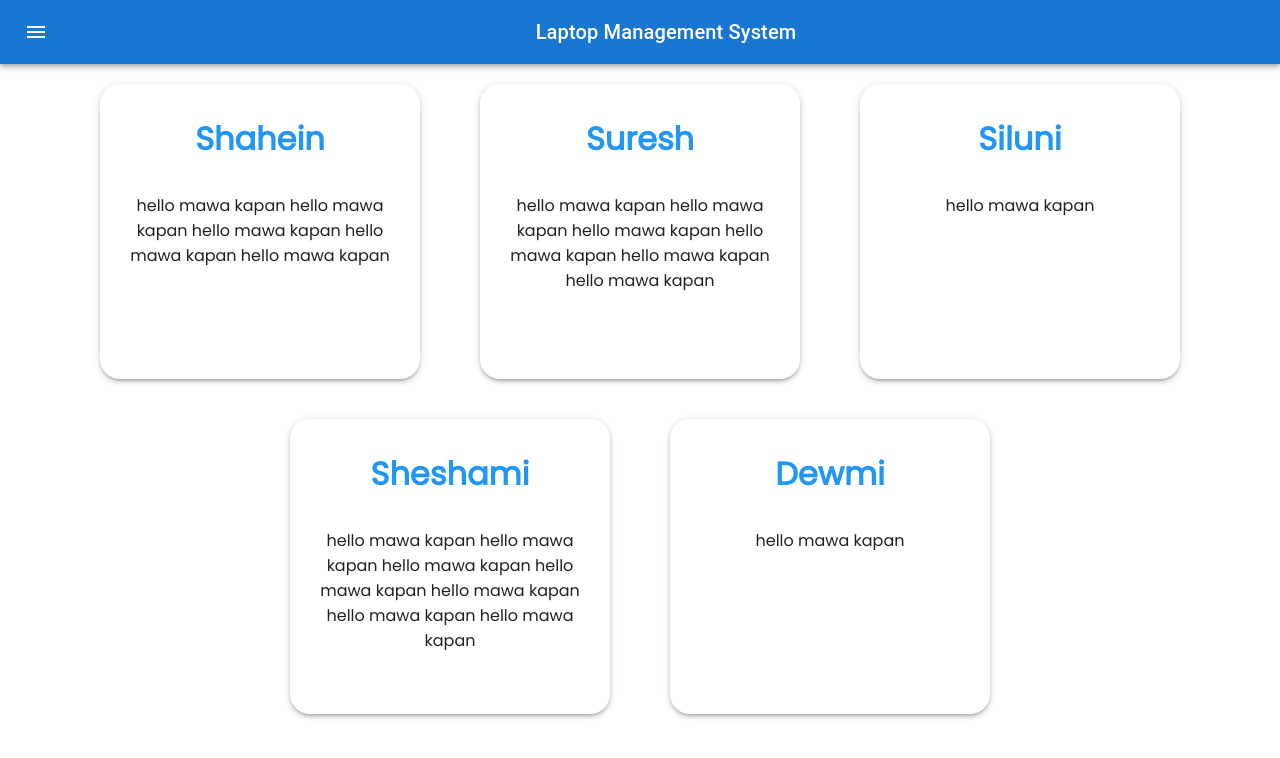
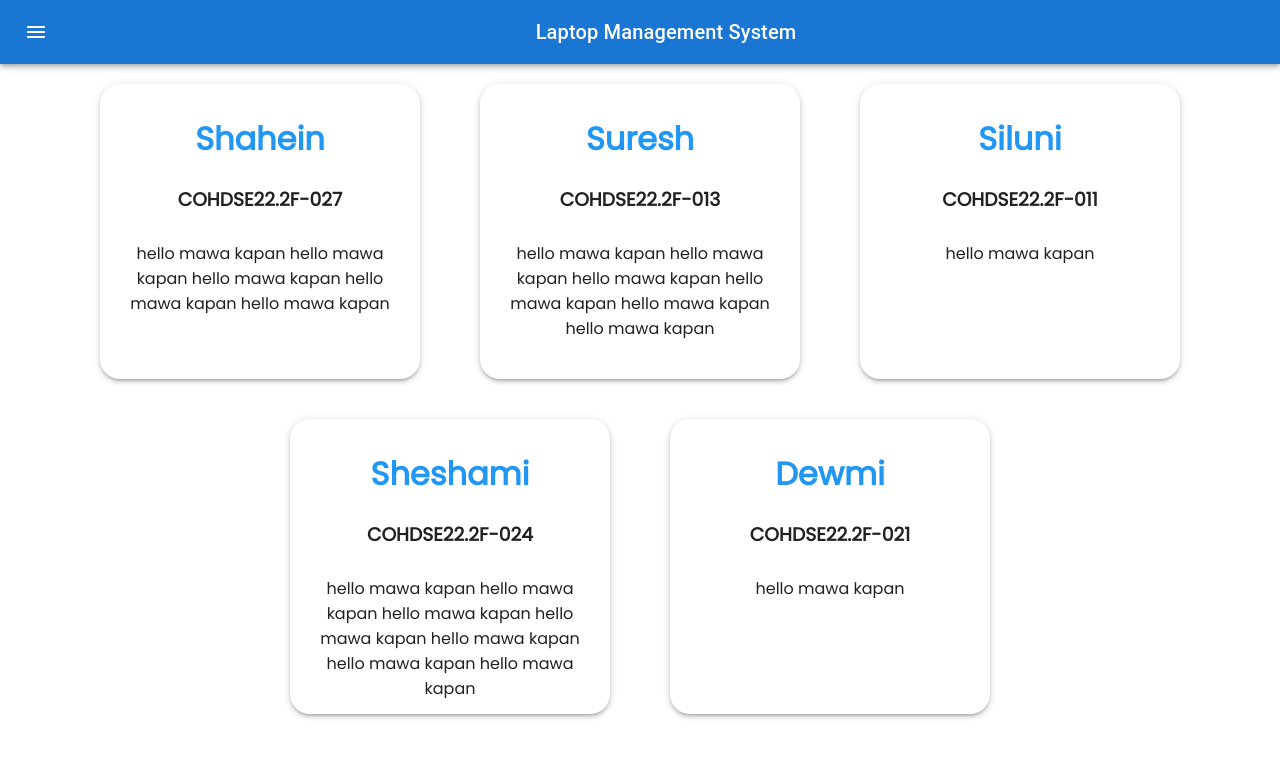
Before and after one commit to sureshhansaka/EAD-CW, a React (Create React App) app in the folder FrontEnd/employee/: page /about in a window 1280 px wide. Shown: the top 758 px of the page. Built offline with nearby package versions, Linux system fonts and the light colour scheme.

Commit message:
Changed something shahi

```diff
--- a/FrontEnd/employee/src/components/About.js
+++ b/FrontEnd/employee/src/components/About.js
@@ -13,6 +13,7 @@ export default function About() {
     <><Container>
       <Paper elevation={3} style={paperStyle}>
         <h1 >Shahein</h1>
+        <h3>COHDSE22.2F-027</h3>
         <Box
           component="form"
           sx={{
@@ -27,6 +28,7 @@ export default function About() {
 
       <Paper elevation={3} style={paperStyle}>
         <h1 >Suresh</h1>
+        <h3>COHDSE22.2F-013</h3>
         <Box
           component="form"
           sx={{
@@ -41,6 +43,7 @@ export default function About() {
 
       <Paper elevation={3} style={paperStyle}>
         <h1 >Siluni</h1>
+        <h3>COHDSE22.2F-011</h3>
         <Box
           component="form"
           sx={{
@@ -55,6 +58,7 @@ export default function About() {
 
       <Paper elevation={3} style={paperStyle}>
         <h1>Sheshami</h1>
+        <h3>COHDSE22.2F-024</h3>
         <Box
           component="form"
           sx={{
@@ -69,6 +73,7 @@ export default function About() {
 
       <Paper elevation={3} style={paperStyle}>
         <h1 >Dewmi</h1>
+        <h3>COHDSE22.2F-021</h3>
         <Box
           component="form"
           sx={{
```
